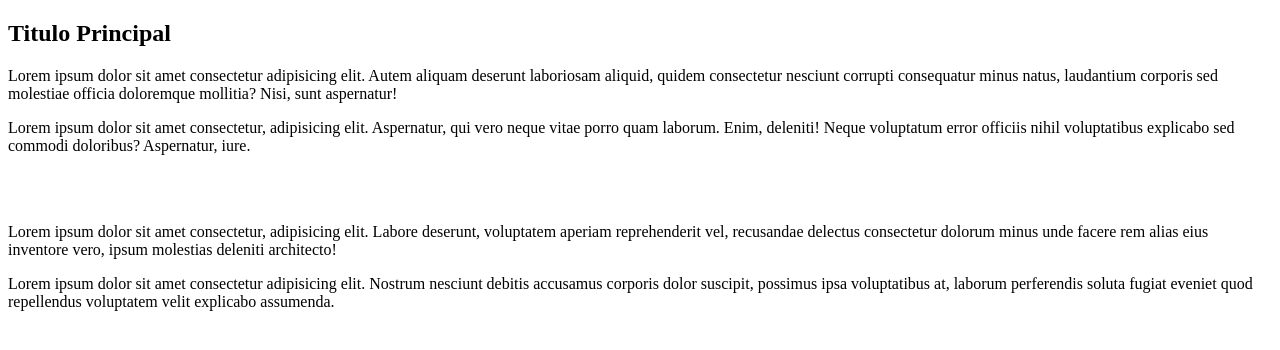
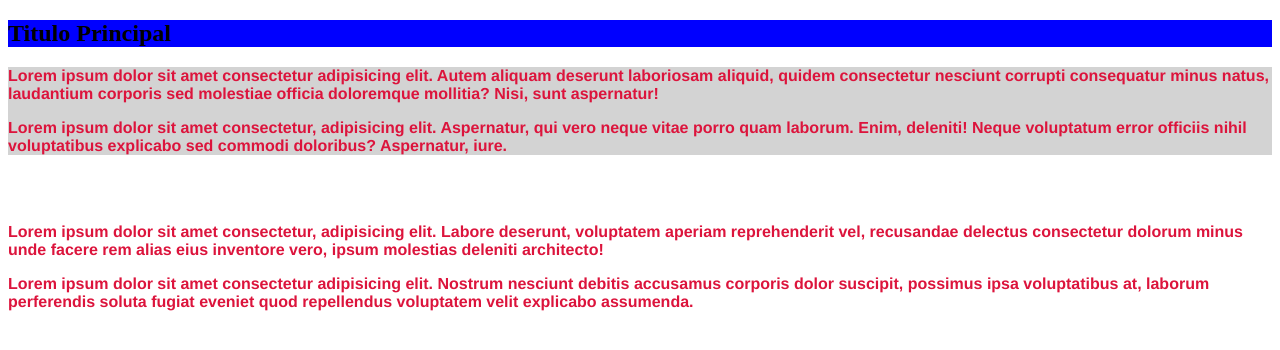
Before and after one commit to tomasmoy/com22026, a plain HTML site: page Clase06/index.html in a window 1280 px wide. Drawn offline with Linux system fonts and the light colour scheme.

Commit message:
Clase 06

```diff
--- a/Clase06/index.html
+++ b/Clase06/index.html
@@ -4,7 +4,7 @@
         <title></title>
         <meta charset="UTF-8">
         <meta name="viewport" content="width=device-width, initial-scale=1">
-        <link href="css/estilo.css" rel="stylesheet">
+        <link href="css/style.css" rel="stylesheet">
     </head>
 
     <body>
```
Also changed, not shown: Clase06/css/style.css (+10 -3 lines).
